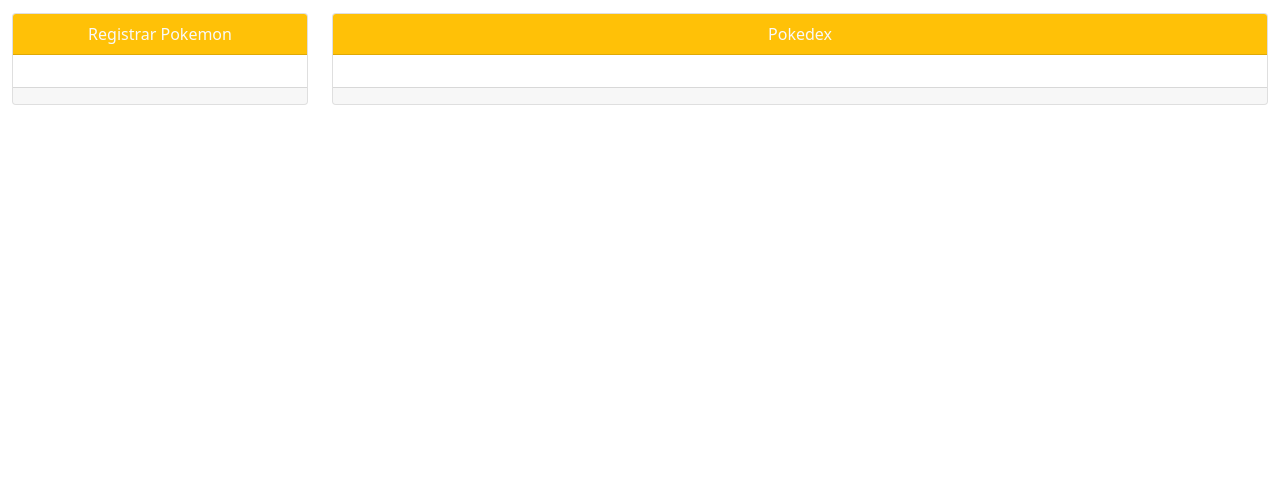
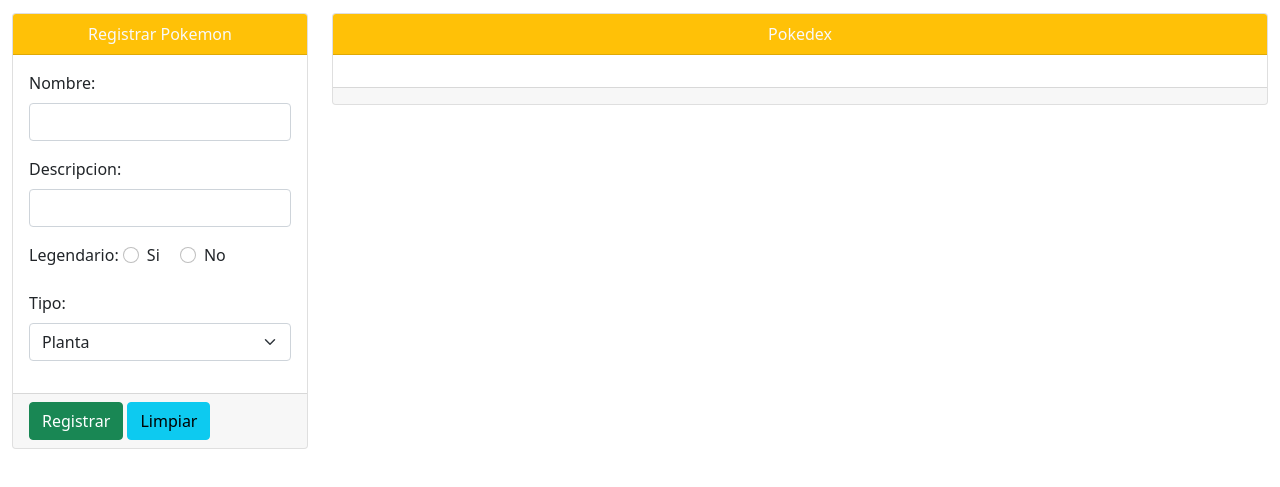
Before and after one commit to dvl666/pokedex666, a plain HTML site: page index.html in a window 1280 px wide. Shown: the part 95-582 px from the top of the page. Drawn offline with nearby package versions, Linux system fonts and the light colour scheme.

Commit message:
Etiquetas

```diff
--- a/index.html
+++ b/index.html
@@ -32,10 +32,39 @@
                         <span>Registrar Pokemon</span>
                     </div>
                     <div class="card-body">
+                        <div class="mb-3">
+                            <label class="form-label" for="nombre-txt">Nombre: </label>
+                            <input class="form-control" id="nombre-txt" type="text">
+                        </div>
+                        <div class="mb-3">
+                            <label class="form-label" for="descripcion-txt">Descripcion: </label>
+                            <input class="form-control" id="descripcion-txt" type="text">
+                        </div>
+                        <div class="mb-3">
+                            <label class="form-label" for="legendario-rb">Legendario: </label>
+                            <div class="form-check form-check-inline">
+                                <input class="form-check-input" type="radio" name="legendario-rb" id="legendario-si">
+                                <label class="form-check-label" for="legendario-si">Si</label>
+                            </div>
+                            <div class="form-check form-check-inline">
+                                <input type="radio" name="legendario-rb" id="legendario-no" class="form-check-input">
+                                <label class="form-check-label" for="legendario-no">No</label>
+                            </div>
+                        </div>
+                        <div class="mb-3">
+                            <label for="tipo-select" class="form-label">Tipo: </label>
+                            <select id="tipo-select" class="form-select">
+                                <option value="planta">Planta</option>
+                                <option value="fuego">Fuego</option>
+                                <option value="agua">Agua</option>
+                                <option value="normal">Normal</option>
+                            </select>
+                        </div>
 
                     </div>
                     <div class="card-footer">
-
+                        <button type="button" class="btn btn-success" id="registrar-btn">Registrar</button>
+                        <button type="button" class="btn btn-info" id="limpiar-btn">Limpiar</button>
                     </div>
                 </div>
             </div>
```
